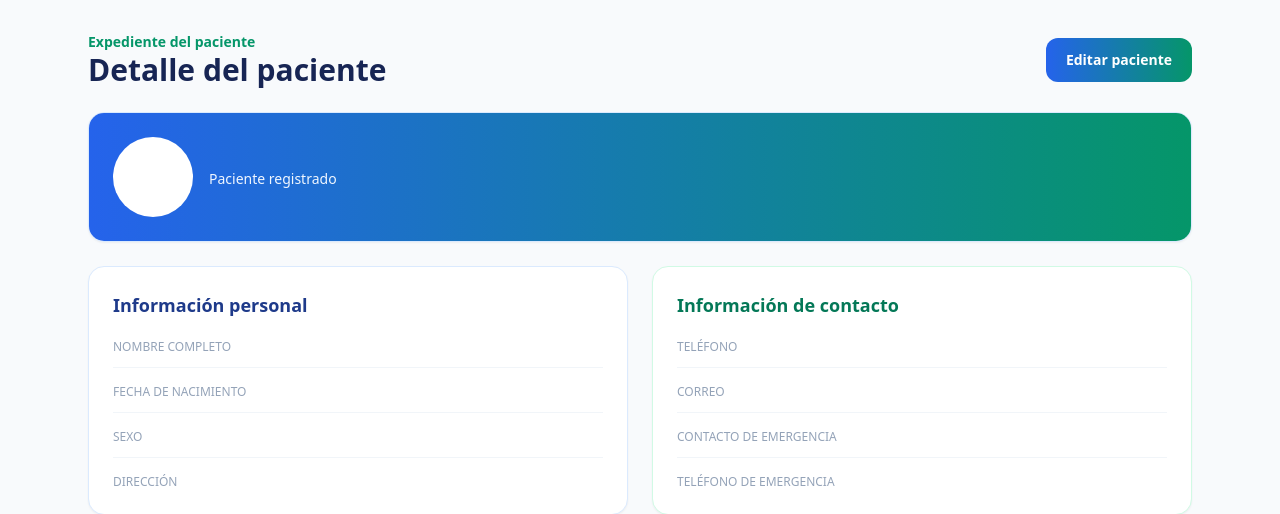
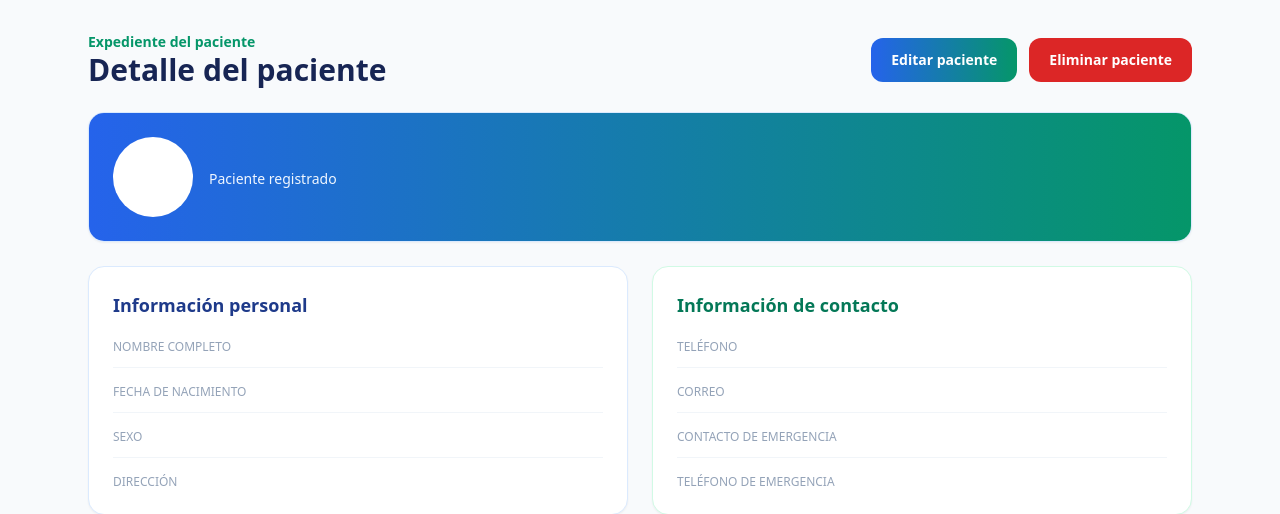
Before and after one commit to Jairo-GR14/citas-fisioterapeuta, a Django app: template templates/pacientes/detalle_paciente.html in a window 1280 px wide. Shown: the part 81-595 px from the top of the page. Run offline with Django 3.2, Linux system fonts and the light colour scheme; the template is opened without the code that fills it, so the values that code supplies are empty; some libraries are stand-ins or nearby versions.

Commit message:
Agregar boton eliminar en detalle de paciente

```diff
--- a/templates/pacientes/detalle_paciente.html
+++ b/templates/pacientes/detalle_paciente.html
@@ -44,10 +44,21 @@
             </h1>
         </div>
 
-        <a href="#"
-           class="rounded-xl bg-gradient-to-r from-blue-600 to-emerald-600 px-5 py-3 text-sm font-semibold text-white">
-            Editar paciente
-        </a>
+        <div class="flex flex-col gap-3 sm:flex-row">
+
+    <!-- EDITAR -->
+    <a href="#"
+       class="rounded-xl bg-gradient-to-r from-blue-600 to-emerald-600 px-5 py-3 text-center text-sm font-semibold text-white transition hover:from-blue-700 hover:to-emerald-700">
+        Editar paciente
+    </a>
+
+    <!-- ELIMINAR -->
+    <a href="#"
+       class="rounded-xl bg-red-600 px-5 py-3 text-center text-sm font-semibold text-white transition hover:bg-red-700">
+        Eliminar paciente
+    </a>
+
+</div>
 
     </div>
 
```
